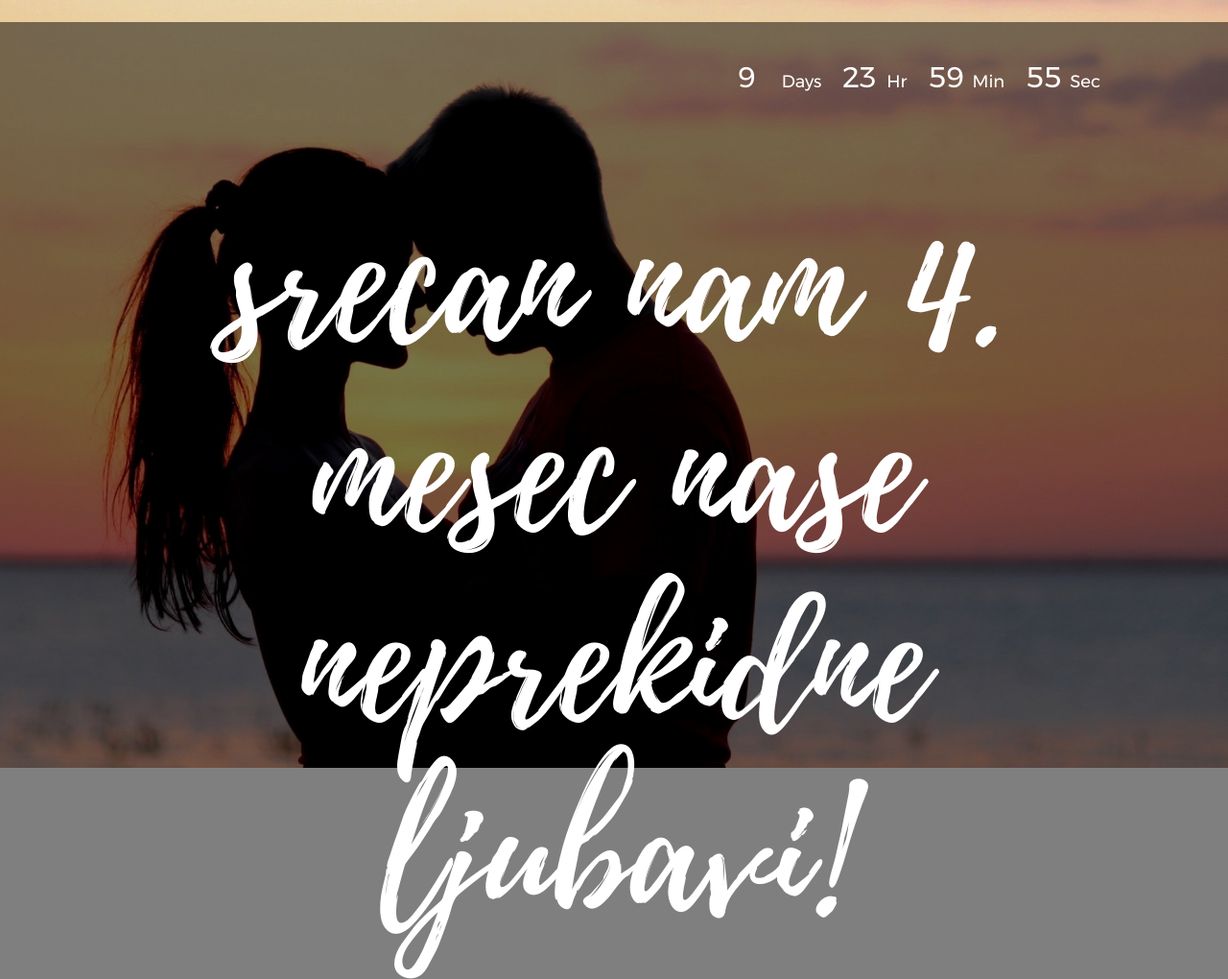
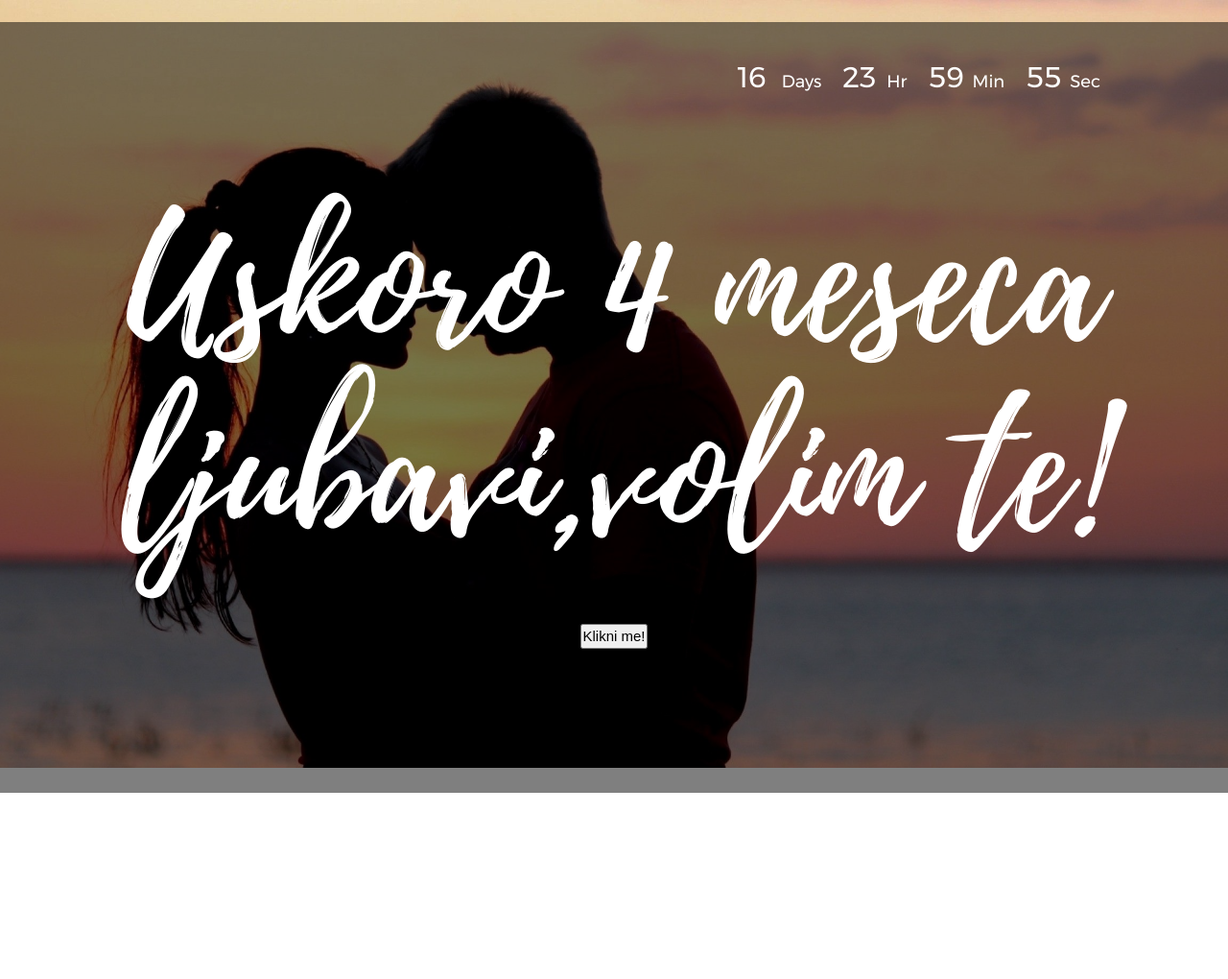
Before and after one commit to Kaluci/volimte.github.io, a plain HTML site: page index.html in a window 1280 px wide. Shown: the top 1020 px of the page at 96% size. After the commit the page ends 826 px from the top, so only its background shows below. Drawn offline with Linux system fonts and the light colour scheme.

Commit message:
Update index.html

```diff
--- a/index.html
+++ b/index.html
@@ -70,7 +70,7 @@
 		<!--  -->
 		<div class="flex-col-c-m p-l-15 p-r-15 p-t-80 p-b-90">
 			<h3 class="l1-txt2 txt-center p-b-55 respon1">
-				srecan nam 4. mesec nase neprekidne ljubavi!
+				Uskoro 4 meseca ljubavi,volim te!
 			</h3>
 
 			<div>
@@ -112,7 +112,7 @@
 			/*Endtime must be > current time*/
 			endtimeYear: 0,
 			endtimeMonth: 0,
-			endtimeDate: 10,
+			endtimeDate: 17,
 			endtimeHours: 00,
 			endtimeMinutes: 30,
 			endtimeSeconds: 0,
```
